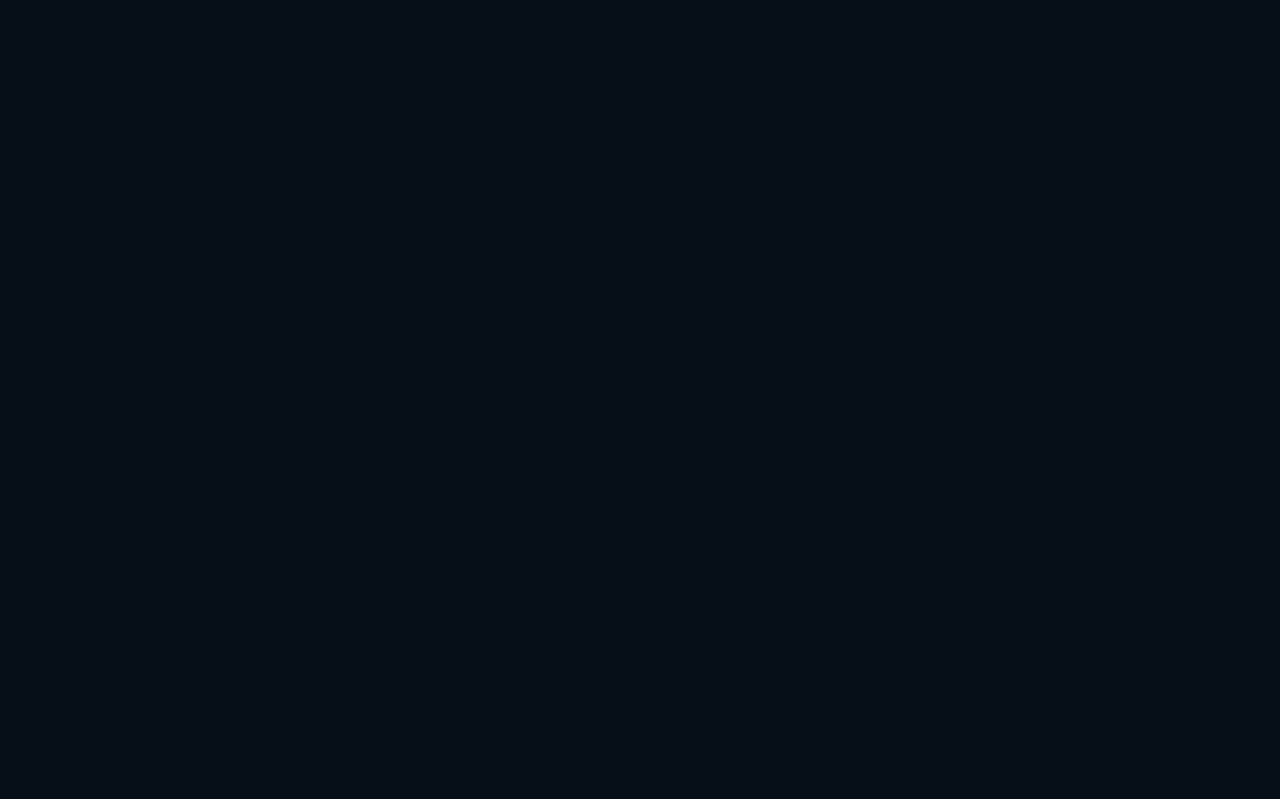
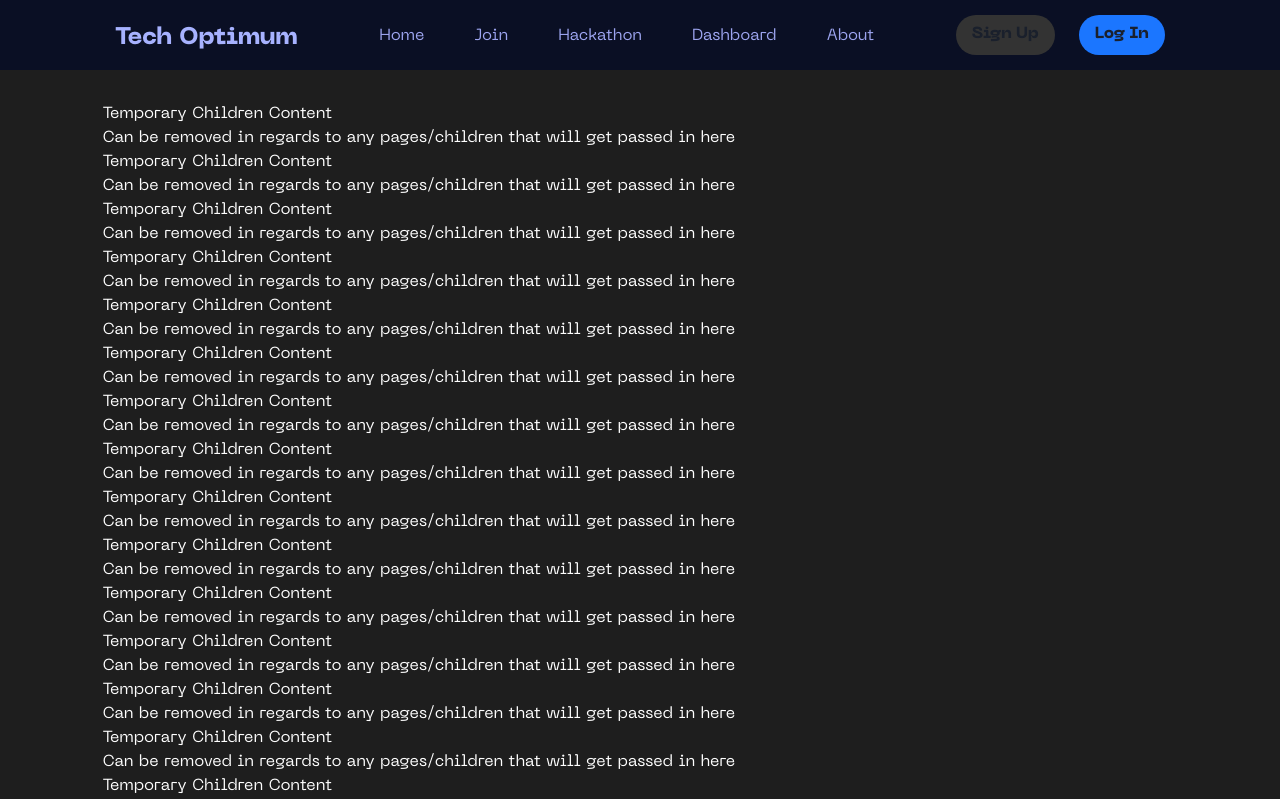
Before and after one commit to TechOptimum/hackathon-site, a Next.js app: page / in a window 1280 px wide. Shown: the top 799 px of the page. Built offline with nearby package versions, Linux system fonts and the light colour scheme.

Commit message:
ground for layout, still needs to be worked on

```diff
--- a/src/pages/index.jsx
+++ b/src/pages/index.jsx
@@ -14,9 +14,9 @@ export default function Home() {
         <link rel="icon" href="/TOFavicon(Dblue).ico" />
       </Head>
       {/* CONTENT */}
-      {/* <Layout>
+      <Layout>
         <Temp></Temp>
-      </Layout> */}
+      </Layout>
     </>
   );
 }
```
